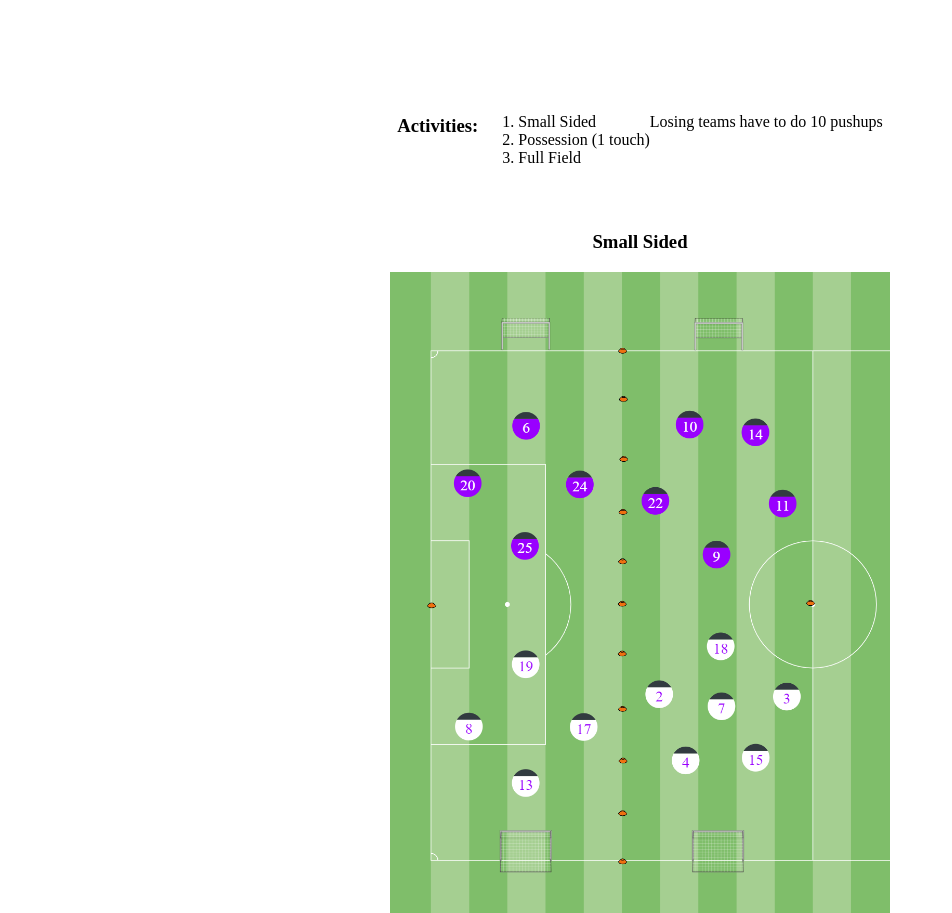
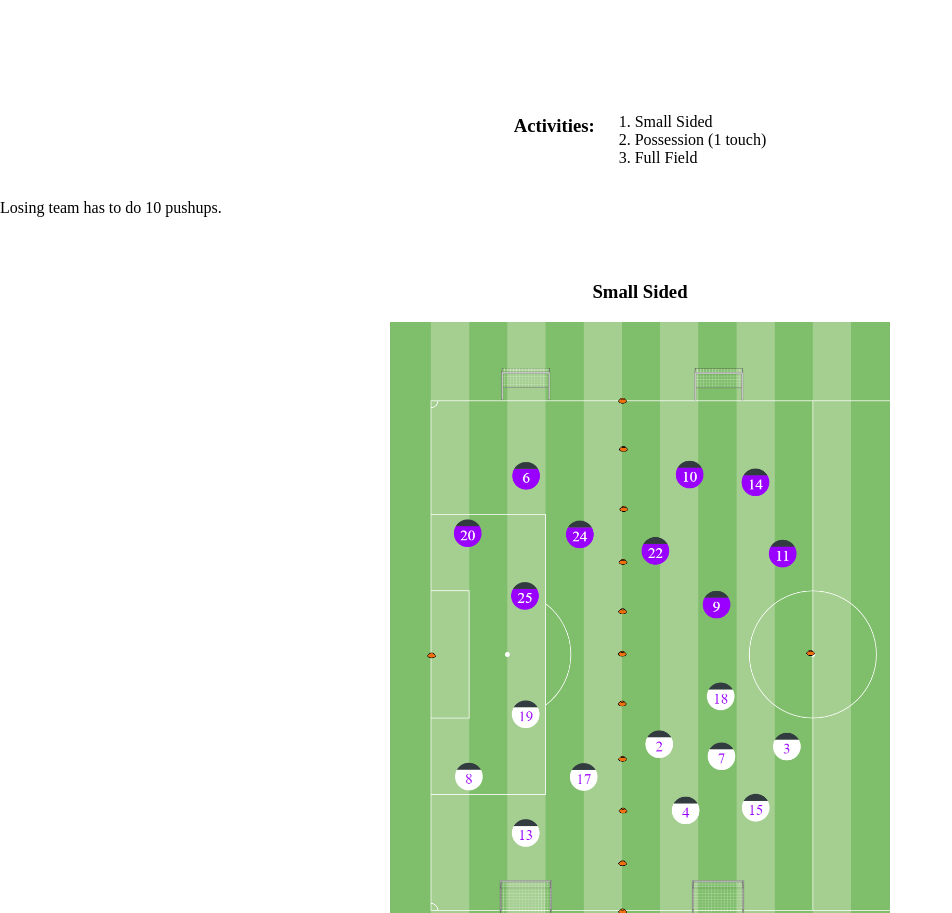
Before and after one commit to strasburgsboyssoccer/home, a plain HTML site: page index.html in a window 1280 px wide. Shown: the part 1012-1925 px from the top of the page, without its empty margins (0-952 px from the left). Drawn offline with Linux system fonts and the light colour scheme.

Commit message:
Update index.html

```diff
--- a/index.html
+++ b/index.html
@@ -130,8 +130,8 @@
             <li>Possession (1 touch)</li>
             <li>Full Field</li>
         </ol>
-        <p>Losing teams have to do 10 pushups</p>
       </div>
+        <p>Losing team has to do 10 pushups.</p>
       <div class="activity">
         <h3>Small Sided</h3>
         <div class="container">
```
